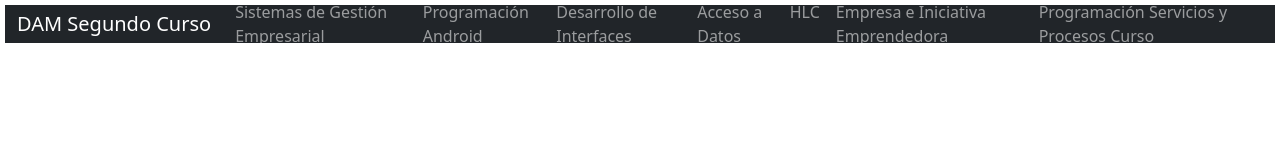
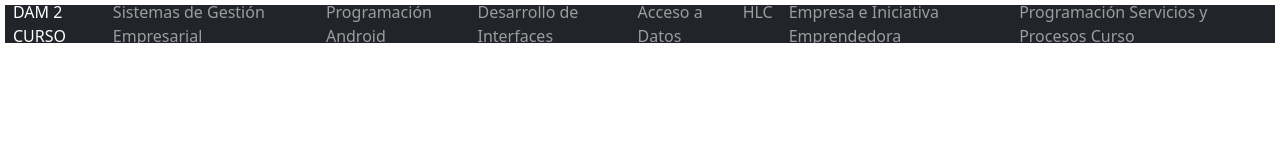
Before and after one commit to agustinluz/ejercicioTipoExamen, a plain HTML site: page ejercicio4/index.html in a window 1280 px wide. Drawn offline with nearby package versions, Linux system fonts and the light colour scheme; a script that the page names is missing.

Commit message:
ejercicio4

```diff
--- a/ejercicio4/index.html
+++ b/ejercicio4/index.html
@@ -19,9 +19,11 @@
 <body >
   <nav class="navbar navbar-expand-lg navbar-dark bg-dark">
     <div class="container-fluid">
-        <a class="navbar-brand" href="#">DAM Segundo Curso</a>
-        <div class="collapse navbar-collapse" id="navbarNav">
+          <nav id="menu1" class="navbar navbar-expand-sm navbar-dark bg-dark fixed-top">
             <ul class="navbar-nav">
+                <li class="nav-item ">
+                    <a class="nav-link active " href="#">DAM 2 CURSO</a>
+                </li>
                 <li class="nav-item">
                     <a class="nav-link" href="https://aula.iesjulioverne.es/course/view.php?id=220">Sistemas de Gestión Empresarial</a>
                 </li>
@@ -44,6 +46,7 @@
                     <a class="nav-link" href="https://aula.iesjulioverne.es/course/view.php?id=166">Programación Servicios y Procesos Curso</a>
                 </li>
             </ul>
+          </nav>
         </div>
     </div>
 </nav>
```
